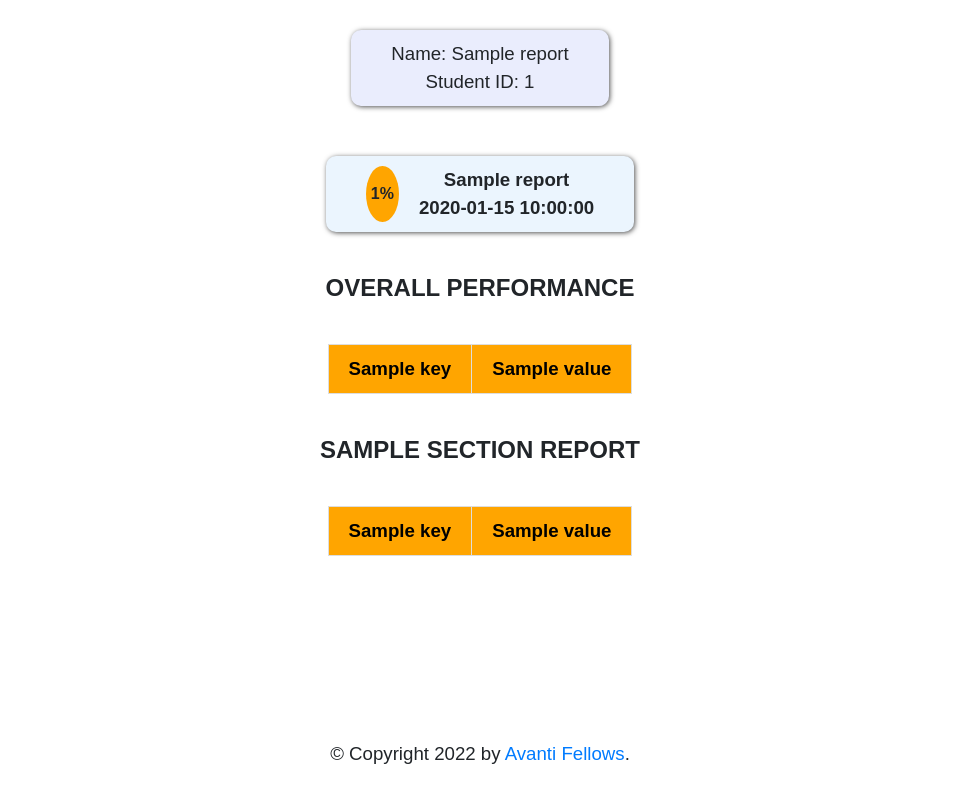
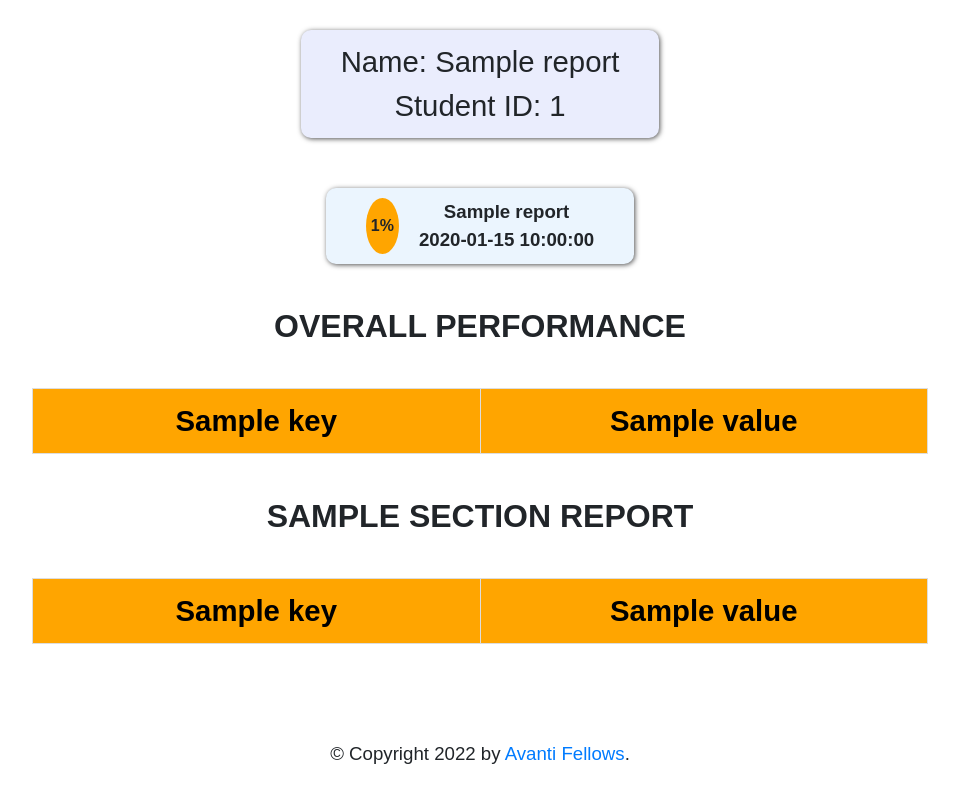
Before and after one commit to avantifellows/reporting, a FastAPI app: template app/templates/student_quiz_report.html in a window 1280 px wide. Shown: the whole page, without its empty margins (160-1119 px from the left). Run offline with FastAPI, Linux system fonts and the light colour scheme; the template is opened without the code that fills it: most values are stand-ins (such as "Sample title", 1, 10 or a date in 2020); some libraries are stand-ins or nearby versions.

Commit message:
Display student name only if available, increase table width and font size

```diff
--- a/app/static/style.css
+++ b/app/static/style.css
@@ -16,6 +16,7 @@ body {
     display: table;
     margin: 30px auto 0 auto;
     text-align: center;
+    font-size: 22pt;
     background-color: #EAEDFD;
     border-radius: 10px;
     padding: 10px 40px 10px 40px;
@@ -27,6 +28,7 @@ body {
     margin-left: auto;
     margin-right: auto;
     margin-top: 50px;
+    font-size: 22pt;
     font-weight: bold;
     justify-content: center;
     background-color: #EBF5FE;
@@ -58,7 +60,7 @@ body {
 
 #section_heading {
     padding: 8px;
-    font-size: 18pt;
+    font-size: 24pt;
     font-weight: bold;
     margin-top: 30px;
     text-transform: uppercase;
@@ -66,19 +68,19 @@ body {
 
 #score_details {
     border-collapse: collapse;
-    font-size: 10pt;
     padding: 0 30px 0 30px;
     margin-left: auto;
     margin-right: auto;
     table-layout: fixed;
     margin-top: 30px;
     margin-bottom: 30px;
+    width: 70%;
 }
 
 #score_details td {
     border: 1px solid #ddd;
     padding: 10px 20px 10px 20px;
-    font-size: 14pt;
+    font-size: 22pt;
     text-align: center;
 }
 
--- a/app/templates/student_quiz_report.html
+++ b/app/templates/student_quiz_report.html
@@ -4,7 +4,9 @@
 {% block content %}
 
 <div id="name_card">
-  <p>Name: {{report_data["student_name"]}}
+  {% if report_data["student_name"] != "" %}
+    <p>Name: {{report_data["student_name"]}}
+  {% endif %}
   <p>Student ID: {{report_data["student_id"]}}
 </div>
 
```
